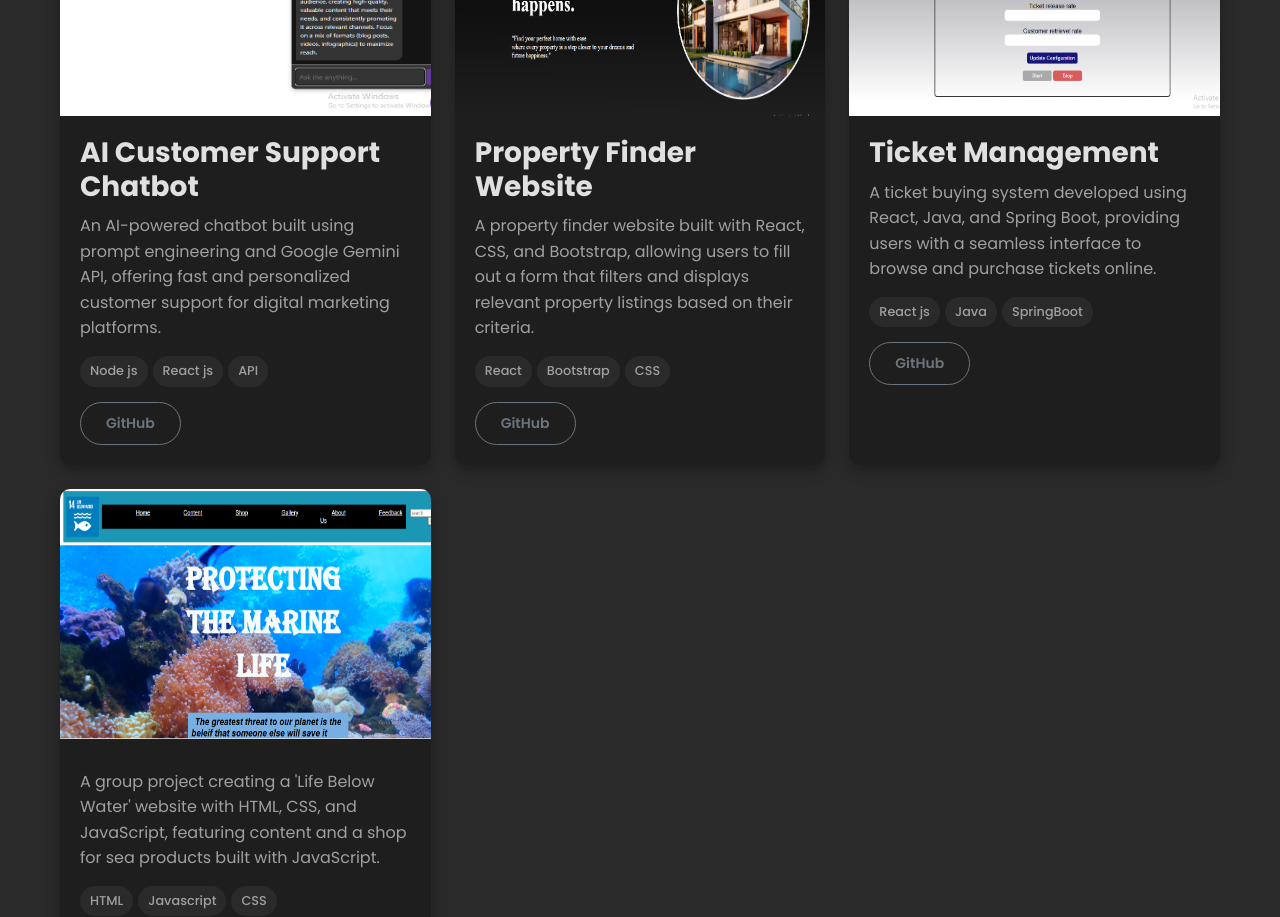
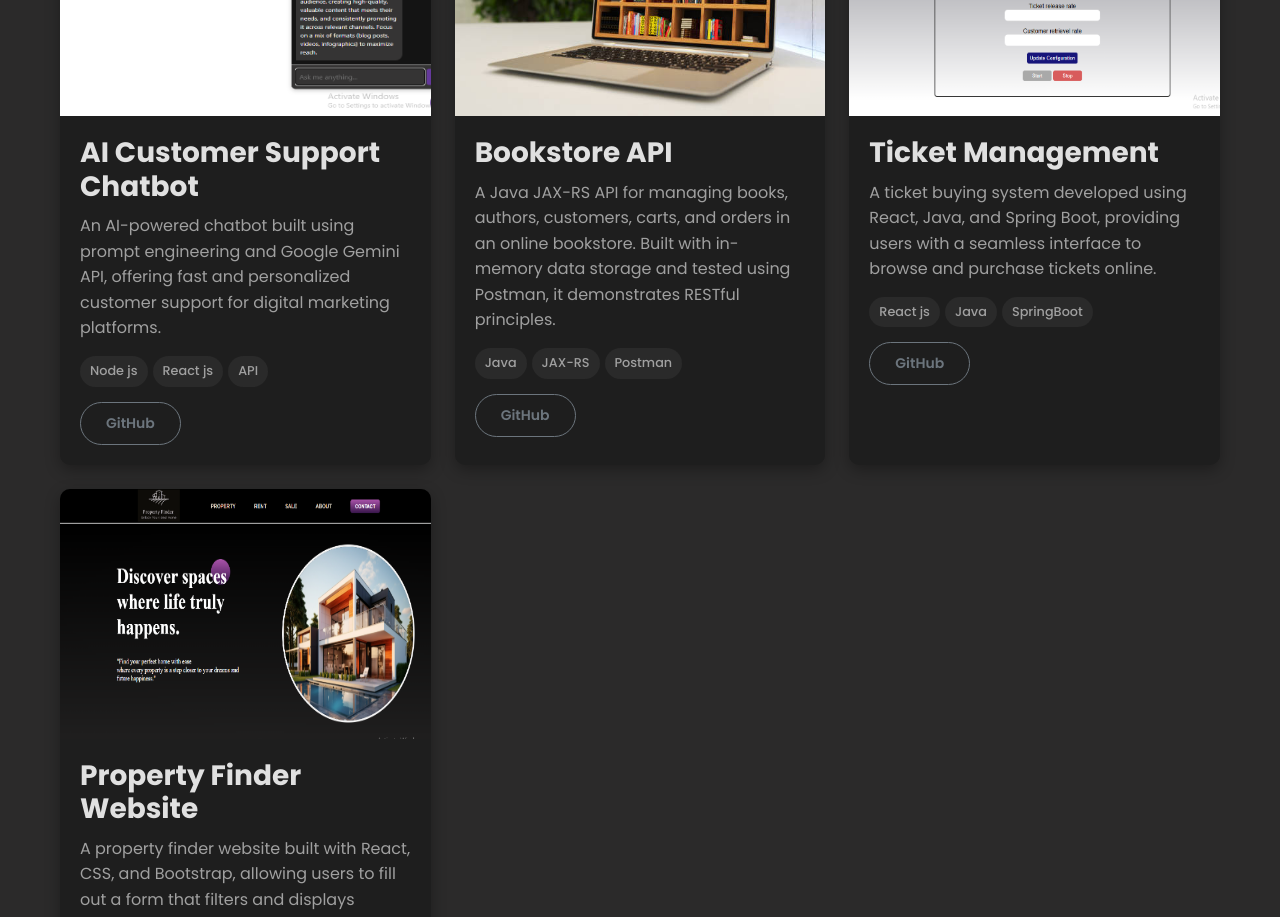
Before and after one commit to menaya31/Portforlio, a React (Vite) app: page / in a window 1280 px wide. Shown: the part 2620-3537 px from the top of the page. Built offline with nearby package versions, Linux system fonts and the light colour scheme.

Commit message:
Changed content

```diff
--- a/src/Portfolio.jsx
+++ b/src/Portfolio.jsx
@@ -454,18 +454,18 @@ const [formData, setFormData] = useState({
             </div>
             <div className="col-md-4 mb-4">
               <div className="project-card">
-              <img src="/propertyFinder.png" alt="Project Image" className="project-img" />
+              <img src="/Bookstore.jpg" alt="Project Image" className="project-img" />
                 <div className="project-content">
-                  <h3>Property Finder Website</h3>
-                  <p>A property finder website built with React, CSS, and Bootstrap, allowing users to fill out a
-                    form that filters and displays relevant property listings based on their criteria.</p>
+                  <h3>Bookstore API</h3>
+                  <p>A Java JAX-RS API for managing books, authors, customers, carts, and orders in an online bookstore.
+                    Built with in-memory data storage and tested using Postman, it demonstrates RESTful principles. </p>
                   <div className="project-tags">
-                    <span>React</span>
-                    <span>Bootstrap</span>
-                    <span>CSS</span>
+                    <span>Java</span>
+                    <span>JAX-RS</span>
+                    <span>Postman</span>
                   </div>
                   <div className="project-links">
-                    <a href="https://github.com/menaya31" className="btn btn-sm btn-outline-secondary">
+                    <a href="https://github.com/menaya31/Bookstore-API" className="btn btn-sm btn-outline-secondary">
                       GitHub
                     </a>
                   </div>
@@ -496,16 +496,16 @@ const [formData, setFormData] = useState({
               </div>
             </div>
 
-            <div className="col-md-4 mb-4">
+                        <div className="col-md-4 mb-4">
               <div className="project-card">
-              <img src="/water.png" alt="Project Image" className="project-img" />
+              <img src="/propertyFinder.png" alt="Project Image" className="project-img" />
                 <div className="project-content">
-                  <h3></h3>
-                  <p>A group project creating a 'Life Below Water' website with HTML, CSS, and JavaScript, featuring
-                     content and a shop for sea products built with JavaScript.</p>
+                  <h3>Property Finder Website</h3>
+                  <p>A property finder website built with React, CSS, and Bootstrap, allowing users to fill out a
+                    form that filters and displays relevant property listings based on their criteria.</p>
                   <div className="project-tags">
-                    <span>HTML</span>
-                    <span>Javascript</span>
+                    <span>React</span>
+                    <span>Bootstrap</span>
                     <span>CSS</span>
                   </div>
                   <div className="project-links">
@@ -516,6 +516,7 @@ const [formData, setFormData] = useState({
                 </div>
               </div>
             </div>
+
 
 
           </div>
```
Also changed, not shown: public/Bookstore.jpg (added), public/water.png (deleted).
